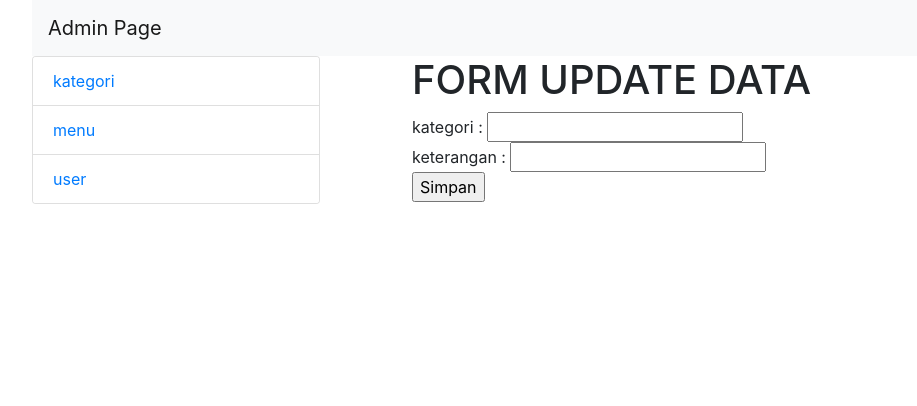
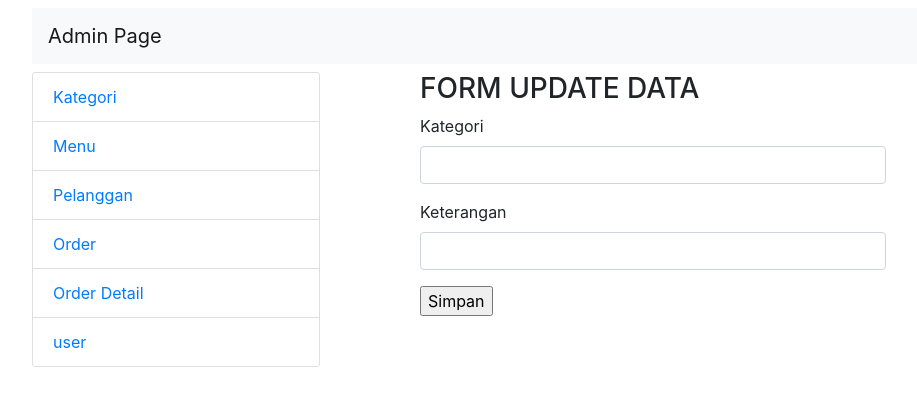
Before and after one commit to DwiTeguhImanto/ci4, a CodeIgniter 4 app: the page made by ci4/app/Views/kategori/update.php in a window 1280 px wide. Shown: the top 406 px of the page, without its empty margins (53-970 px from the left). Run offline with PHP 8.4 and a stand-in for CodeIgniter, Linux system fonts and the light colour scheme; the template is opened without the code that fills it, so the values that code supplies are empty; some libraries are stand-ins or nearby versions.

Commit message:
codeigniter 4 minggu ke 3
ci4 change restoran-ci4

```diff
--- a/ci4/app/Views/kategori/update.php
+++ b/ci4/app/Views/kategori/update.php
@@ -2,16 +2,40 @@
 
 <?= $this->section('content') ?>
 
-<h1> FORM UPDATE DATA</h1>
+<div class="col">
+    <?php
+    if (!empty(session()->getFlashdata('info'))) {
+        echo '<div class="alert alert-danger" role="alert">';
+        echo session()->getFlashdata('info');
+        echo '</div>';
+    }
 
+    ?>
+</div>
+
+
+<div class="col">
+    <h3> FORM UPDATE DATA</h3>
+</div>
+
+
+<div class="col-8">
 <form action="<?= base_url()?>/admin/kategori/update" method="post">
-    kategori : <input type="text" name="kategori" value="<?=$kategori['kategori']?>" required>
-    <br>
-    keterangan : <input type="text" name="keterangan" value="<?=$kategori['keterangan']?>" required>
-    <br>
-    <input type="hidden" name="idkategori" value="<?=$kategori['idkategori']?>">
+    <div class="form-group">
+        <label for="kategori">Kategori</label>
+        <input type="hidden" name="idkategori" value="<?=$kategori['idkategori']?>">
+        <input type="text" class="form-control" name="kategori" value="<?=$kategori['kategori']?>" required>
+    </div>
+
+    <div class="form-group">
+        <label for="keterangan">Keterangan</label>
+        <input type="text" class="form-control" name="keterangan" value="<?=$kategori['keterangan']?>" required>
+    </div>
+
     <input type="submit" name="simpan" value="Simpan">
 
 </form>
+</div>
+
 
 <?= $this->endSection() ?>
--- a/ci4/app/Views/template/admin.php
+++ b/ci4/app/Views/template/admin.php
@@ -9,7 +9,7 @@
 <body>
 
 <div class="container">
-    <div class="row">
+    <div class="row mt-2">
         <div class="col">
             <nav class="navbar navbar-light bg-light">
             <a class="navbar-brand" href="<?= base_url('/admin') ?>">Admin Page</a>
@@ -17,17 +17,20 @@
         </div>
     </div>
 
-  <div class="row">
+  <div class="row mt-2">
     <div class="col-4">
         <div class="card" style="width: 18rem;">
             <ul class="list-group list-group-flush">
-                <li class="list-group-item"><a href="<?= base_url('/admin/kategori') ?>">kategori</a></li>
-                <li class="list-group-item"><a href="<?= base_url('/admin/menu') ?>">menu</a></li>
+                <li class="list-group-item"><a href="<?= base_url('/admin/kategori') ?>">Kategori</a></li>
+                <li class="list-group-item"><a href="<?= base_url('/admin/menu') ?>">Menu</a></li>
+                <li class="list-group-item"><a href="<?= base_url('/admin/pelanggan') ?>">Pelanggan</a></li>
+                <li class="list-group-item"><a href="<?= base_url('/admin/order') ?>">Order</a></li>
+                <li class="list-group-item"><a href="<?= base_url('/admin/orderdetail') ?>">Order Detail</a></li>
                 <li class="list-group-item"><a href="<?= base_url('/admin/user') ?>">user</a></li>
             </ul>
         </div>
     </div>
-    <div class="col-8">
+    <div class="col-8 px-2">
         <?= $this->renderSection('content') ?>
     </div>
   </div>
```
Also changed, not shown: ci4/app/Controllers/Admin/Kategori.php (+14 -3 lines), ci4/app/Views/kategori/insert.php (+28 -9 lines), ci4/app/Views/kategori/select.php (+35 -8 lines), icon/pencil.svg (added), icon/pencilcan.svg (added), icon/trash.svg (added), icon/trashcan.svg (added), upload/bakwan.jpg (added), upload/download (2).jpg (added), upload/download (3).jpg (added), upload/download (4).jpg (added), upload/download (5).jpg (added), upload/download.png (added), upload/hitam.jpg (added), 4 more files.
